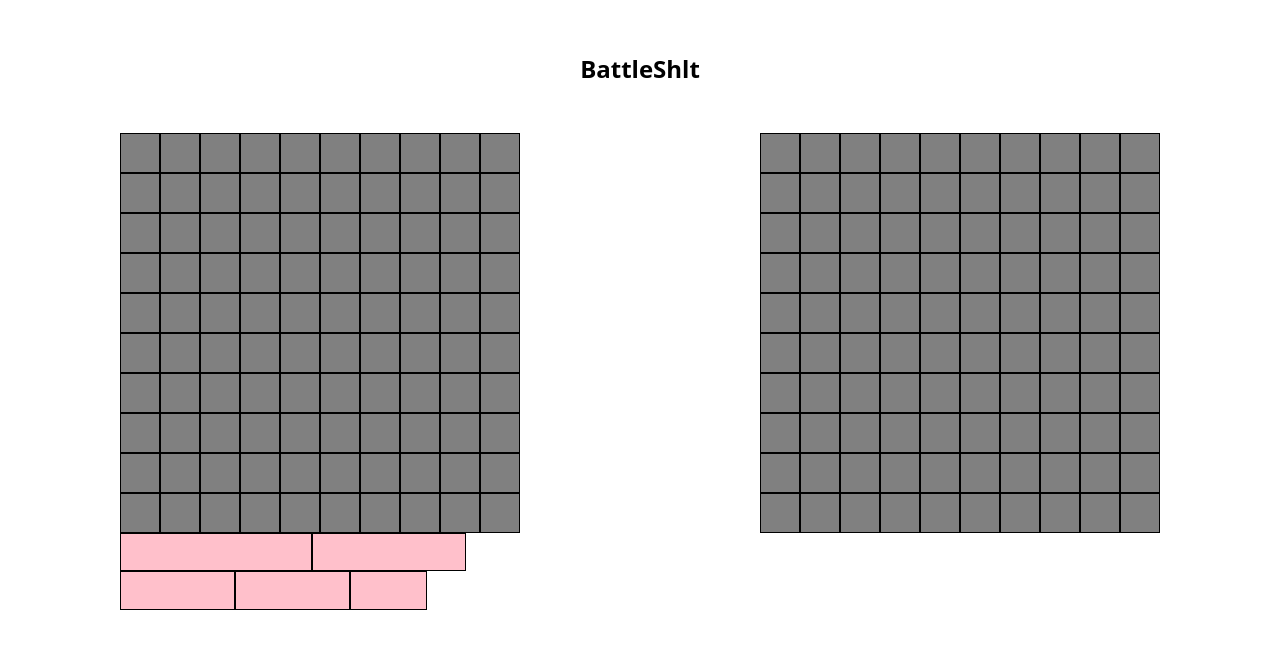
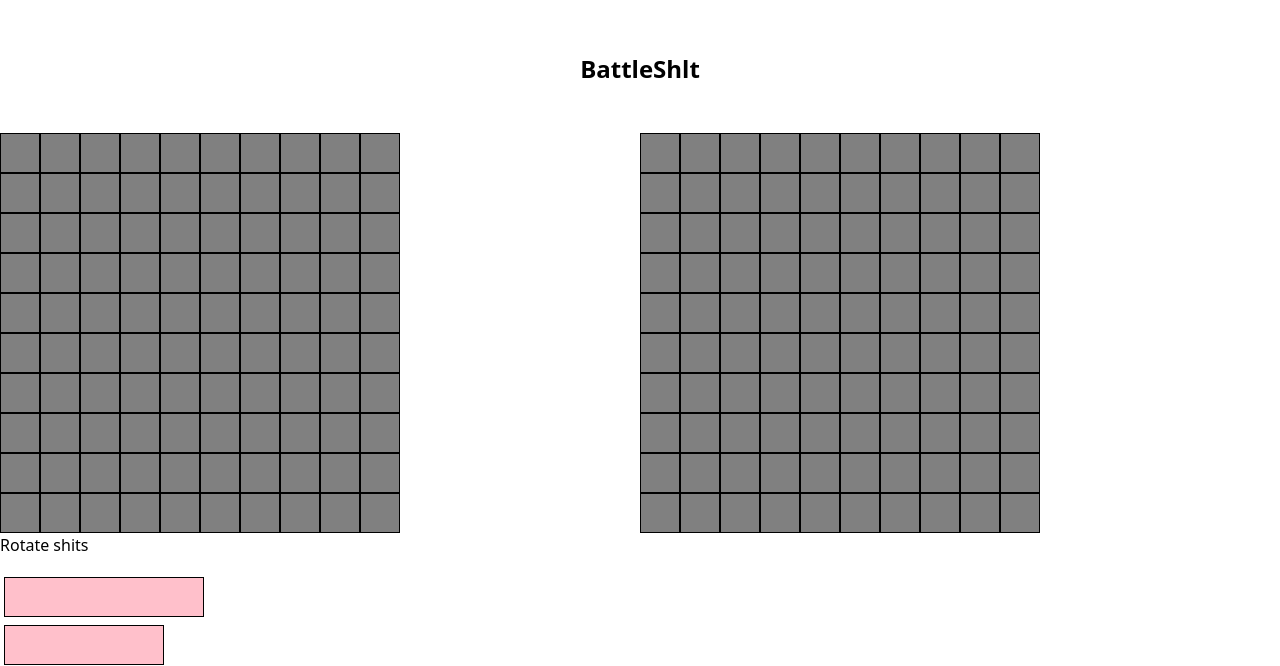
Before and after one commit to ahfhafh/battleshit, a React (Create React App) app: page / in a window 1280 px wide. Shown: the part 139-805 px from the top of the page. Built offline with nearby package versions, Linux system fonts and the light colour scheme.

Commit message:
drag drop highlight board v1

```diff
--- a/src/components/Board1.js
+++ b/src/components/Board1.js
@@ -1,31 +1,31 @@
-import React, { useState } from 'react';
+import React, { useEffect, useState } from 'react';
 import Cell from './Cell';
+import Shit from './Shit';
 import { Board } from "../boardhelper";
-import { useDrag } from 'react-dnd';
 
 const ShitTypes = [
   {
-    name: 'carrier',
+    name: 'carrier1',
     length: 5,
     placed: null,
   },
   {
-    name: 'battleship',
+    name: 'battleship1',
     length: 4,
     placed: null,
   },
   {
-    name: 'cruiser',
+    name: 'cruiser1',
     length: 3,
     placed: null,
   },
   {
-    name: 'submarine',
+    name: 'submarine1',
     length: 3,
     placed: null,
   },
   {
-    name: 'destroyer',
+    name: 'destroyer1',
     length: 2,
     placed: null,
   },
@@ -33,37 +33,32 @@ const ShitTypes = [
 
 const Board1 = () => {
   const [board1, setBoard1] = useState(new Board());
+  const [highlighted_cells, setHighlighted_cells] = useState([]);
+  const [shitIsHovering, setShitIsHovering] = useState(false);
+  const [shitsRotated, setShitsRotated] = useState(false);
 
   const cells = board1.cells.map((row, rowIndex) => {
     return (
       row.map((col, colIndex) => {
-        return <Cell key={rowIndex * 10 + colIndex + 101} id={rowIndex * 10 + colIndex + 101} />;
+        return <Cell key={rowIndex * 10 + colIndex + 101 + shitsRotated} id={rowIndex * 10 + colIndex + 101} shitsRotated={shitsRotated} highlighted_ids={highlighted_cells} shitIsHovering={shitIsHovering} setHighlight_ids={(ids) => setHighlighted_cells(ids)} setShitIsHovering={(bool) => setShitIsHovering(bool)} />;
       })
     );
   });
 
-  const [{ isDragging }, dragRef] = useDrag(
-    () => ({
-      type: "ShitTypes.name",
-      collect: (monitor) => ({
-        isDragging: !!monitor.isDragging(),
-      })
-    }),
-    []
-  )
+  return (
+    <div>
+      <div className='board1 flex flex-wrap mx-auto'>
+        {cells}
+      </div>
+      <button className='rotateShits' type="button" onClick={() => setShitsRotated(!shitsRotated)}>Rotate shits</button>
+      <div className={`board1Shits mt-4 flex ${shitsRotated ? 'flex-row' : 'flex-col'}`}>
+        {ShitTypes.map(({ name, length, placed }, i) => {
+          return <Shit key={name} name={name} length={length} shitsRotated={shitsRotated} setShitIsHovering={(bool) => setShitIsHovering(bool)} />
+        })}
+      </div>
 
-  const shits = ShitTypes.map(({ name, length, placed }, i) => {
-    return (
-      <div id={name} key={name} ref={dragRef} style={{ opacity: isDragging ? 0.5 : 1, border: '1px solid black', cursor: 'move', height: `calc(24rem/10)`, width: `calc(24rem/10*${length})`, backgroundColor: 'pink', }}>
-      </div>
-    )
-  });
+    </div>
 
-  return (
-    <div className='board1 flex flex-wrap w-96 h-96 mx-auto'>
-      {cells}
-      {shits}
-    </div>
   );
 }
 
--- a/src/components/Cell.js
+++ b/src/components/Cell.js
@@ -1,8 +1,59 @@
 import React from 'react';
+import { useDrop } from 'react-dnd';
 
-const Cell = ({ id }) => {
+const Cell = ({ id, shitsRotated, highlighted_ids, setHighlight_ids, shitIsHovering, setShitIsHovering }) => {
 
-    return <div className="cell" id={id}></div>;
+    const moveShit = (length, name, initCursorCord, dropResult) => {
+        // determine where cursor is relative to shit
+        // use length and rotation to place in appropriate cells
+    }
+
+    const highlight = (length, initCursorCord, initShitCord) => {
+        let offset;
+        // first = 0
+        let position;
+        // determine where cursor is relative to shit
+        if (shitsRotated) { // vertical
+            offset = initCursorCord.y - initShitCord.y;
+            position = Math.trunc(offset / 40);
+        } else { // horizontal
+            offset = initCursorCord.x - initShitCord.x;
+            position = Math.trunc(offset / 40);
+        }
+        // use length and rotation to highlight appropriate cells
+        const arr_highlighted_ids = [];
+        for (var i = 0; i < length; i++) {
+            if (shitsRotated) { arr_highlighted_ids.push(id + (i * 10) - (position * 10)) }
+            else { arr_highlighted_ids.push(id + i - position) }
+        }
+        setHighlight_ids(arr_highlighted_ids);
+        setShitIsHovering(true);
+    }
+
+    const [{ isOver }, dropRef] = useDrop(() => ({
+        accept: 'shit',
+        drop: (item, monitor) => moveShit(item.length, item.name, monitor.getInitialClientOffset()),
+        hover: (item, monitor) => highlight(item.length, monitor.getInitialClientOffset(), monitor.getInitialSourceClientOffset()),
+        collect: monitor => ({
+            isOver: !!monitor.isOver(),
+        }),
+    }), [shitsRotated])
+
+    return <div className="cell" id={id} ref={dropRef}>
+        {(isOver || (shitIsHovering && highlighted_ids && highlighted_ids.includes(id))) && (
+            <div
+                style={{
+                    top: 0,
+                    left: 0,
+                    height: '100%',
+                    width: '100%',
+                    zIndex: 1,
+                    opacity: 0.5,
+                    backgroundColor: 'yellow',
+                }}
+            ></div>
+        )}
+    </div>;
 
 }
 
--- /dev/null
+++ b/src/components/Shit.js
@@ -0,0 +1,25 @@
+import React, { useState } from 'react';
+import { useDrag } from 'react-dnd';
+
+const Shit = ({ name, length, shitsRotated, setShitIsHovering }) => {
+
+    const [{ isDragging }, dragRef] = useDrag(
+        () => ({
+            type: 'shit',
+            item: { length, name },
+            collect: (monitor) => ({
+                isDragging: !!monitor.isDragging(),
+            }),
+            end: (item, monitor) => { setShitIsHovering(false) }
+        }),
+        []
+    )
+
+
+    return (
+        <div id={name} key={name} ref={dragRef} className='m-1' style={{ opacity: isDragging ? 0.5 : 1, border: '1px solid black', cursor: 'move', height: shitsRotated ? `calc(40px*${length})` : `40px`, width: shitsRotated ? '40px' : `calc(40px*${length})`, backgroundColor: 'pink', }}>
+        </div>
+    )
+}
+
+export default Shit;
```
